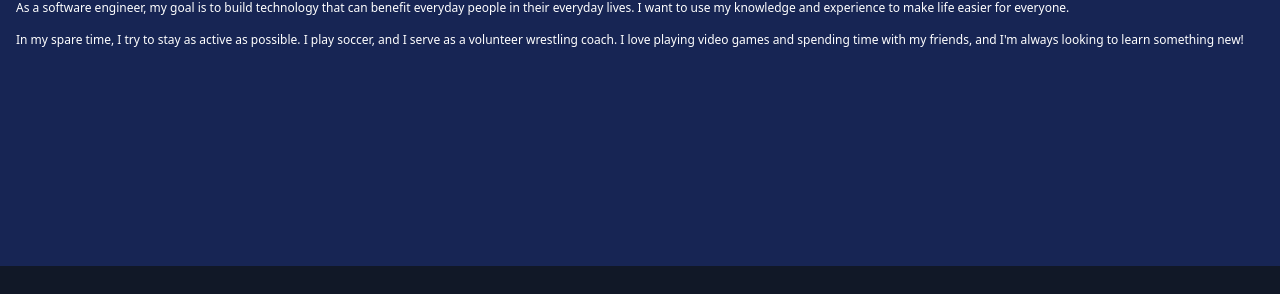
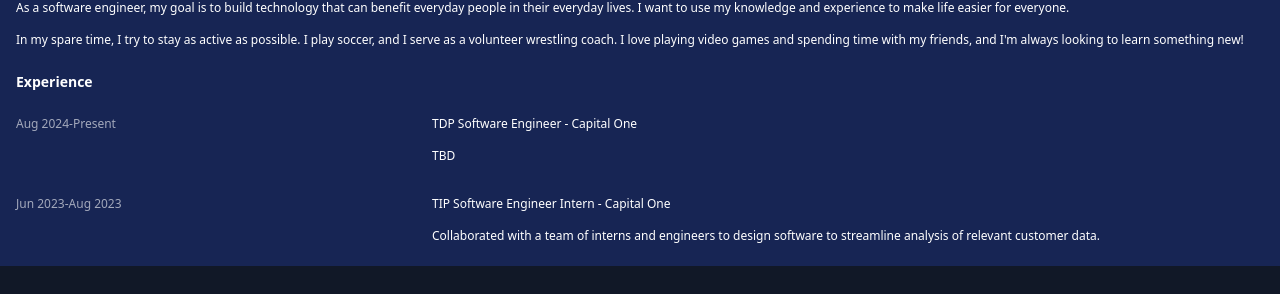
Before and after one commit to caseycapetola/caseycapetola.github.io, a React (Vite) app: page / in a window 1280 px wide. Shown: the part 534-828 px from the top of the page. Built offline with nearby package versions, Linux system fonts and the light colour scheme.

Commit message:
Added basic experience section

```diff
--- a/src/pages/MainPage.tsx
+++ b/src/pages/MainPage.tsx
@@ -110,9 +110,32 @@ const MainPage = () => {
           </div>
         </div>
 
-        {/* <div className="bg-blue-950 text-white">
-        <h3 className="text-sm font-bold m-4 mb-6 mt-6">Education</h3>
-      </div> */}
+        <div className="bg-blue-950 text-white">
+          <h3 className="text-sm font-bold m-4 mb-6 mt-6">Experience</h3>
+          <div className="grid grid-cols-6 m-4 gap-y-8">
+            <div className="col-span-2 text-xs font-thin opacity-60">
+              Aug 2024-Present
+            </div>
+            <div className="col-span-4 text-xs">
+              TDP Software Engineer - Capital One
+              <br />
+              <br />
+              <p className="font-thin">TBD</p>
+            </div>
+            <div className="col-span-2 text-xs font-thin opacity-60">
+              Jun 2023-Aug 2023
+            </div>
+            <div className="col-span-4 text-xs">
+              TIP Software Engineer Intern - Capital One
+              <br />
+              <br />
+              <p className="font-thin">
+                Collaborated with a team of interns and engineers to design
+                software to streamline analysis of relevant customer data.
+              </p>
+            </div>
+          </div>
+        </div>
       </div>
       <Footer />
     </>
```
Also changed, not shown: 2 other files (tests, documents, lock files or other folders).
